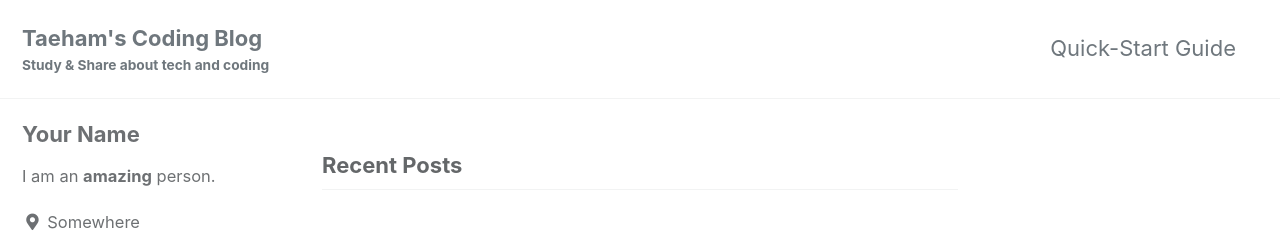
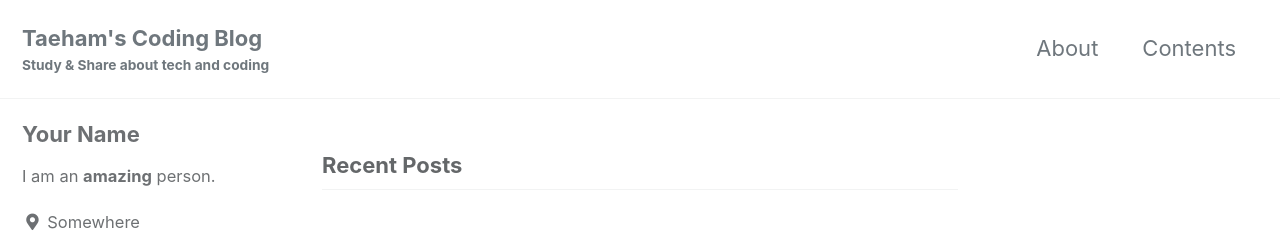
Before and after one commit to kthworks/kthworks.github.io, a Jekyll site: the page built from index.html, in a window 1280 px wide. Shown: the top 232 px of the page. Built offline with Jekyll 4.4.1, drawn with Linux system fonts in a browser that asks for light colours; cached includes are drawn as plain includes; the list of posts is cut into pages by our own code.

Commit message:
Update navigation.yml

```diff
--- a/_data/navigation.yml
+++ b/_data/navigation.yml
@@ -1,7 +1,13 @@
 # main links
 main:
-  - title: "Quick-Start Guide"
-    url: https://mmistakes.github.io/minimal-mistakes/docs/quick-start-guide/
+  - title: "About"
+    url: /about/
+
+  - title: "Contents"
+    url: /contents/
+
+
+
   # - title: "About"
   #   url: https://mmistakes.github.io/minimal-mistakes/about/
   # - title: "Sample Posts"
```
